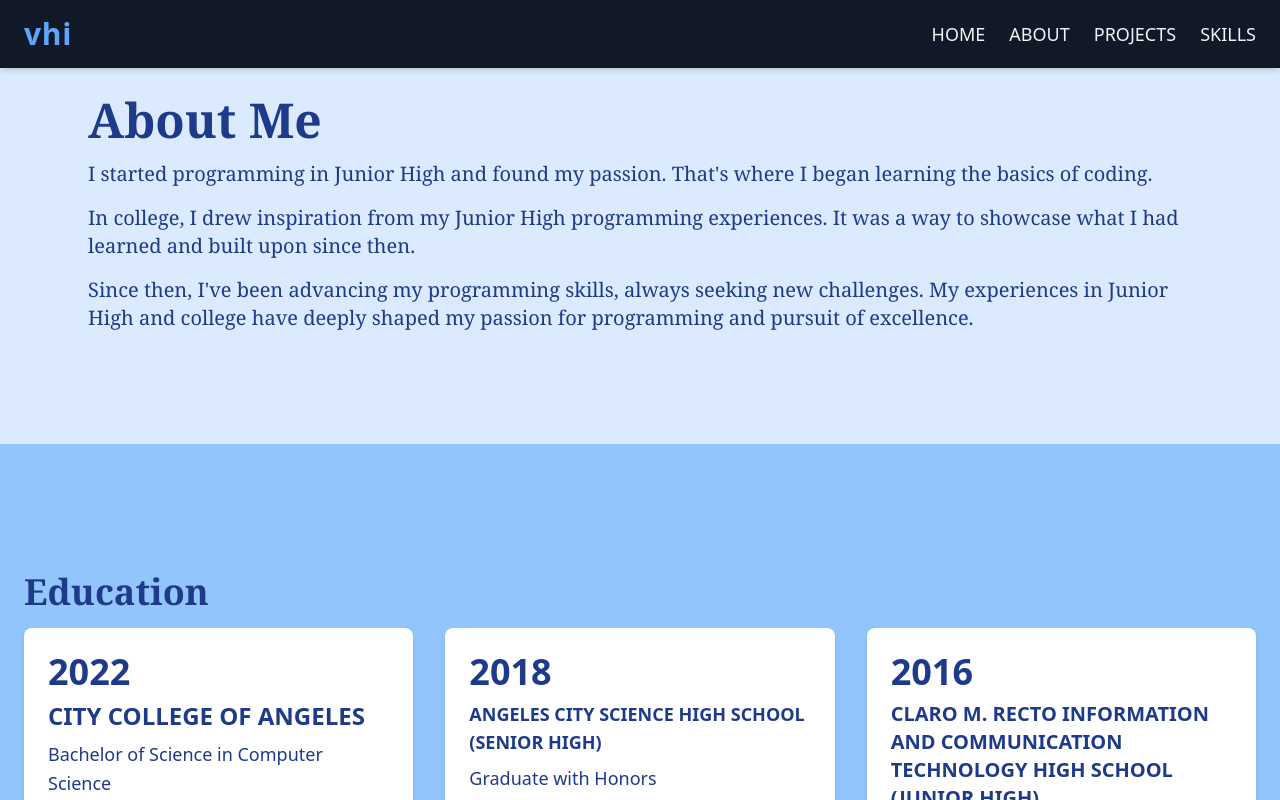
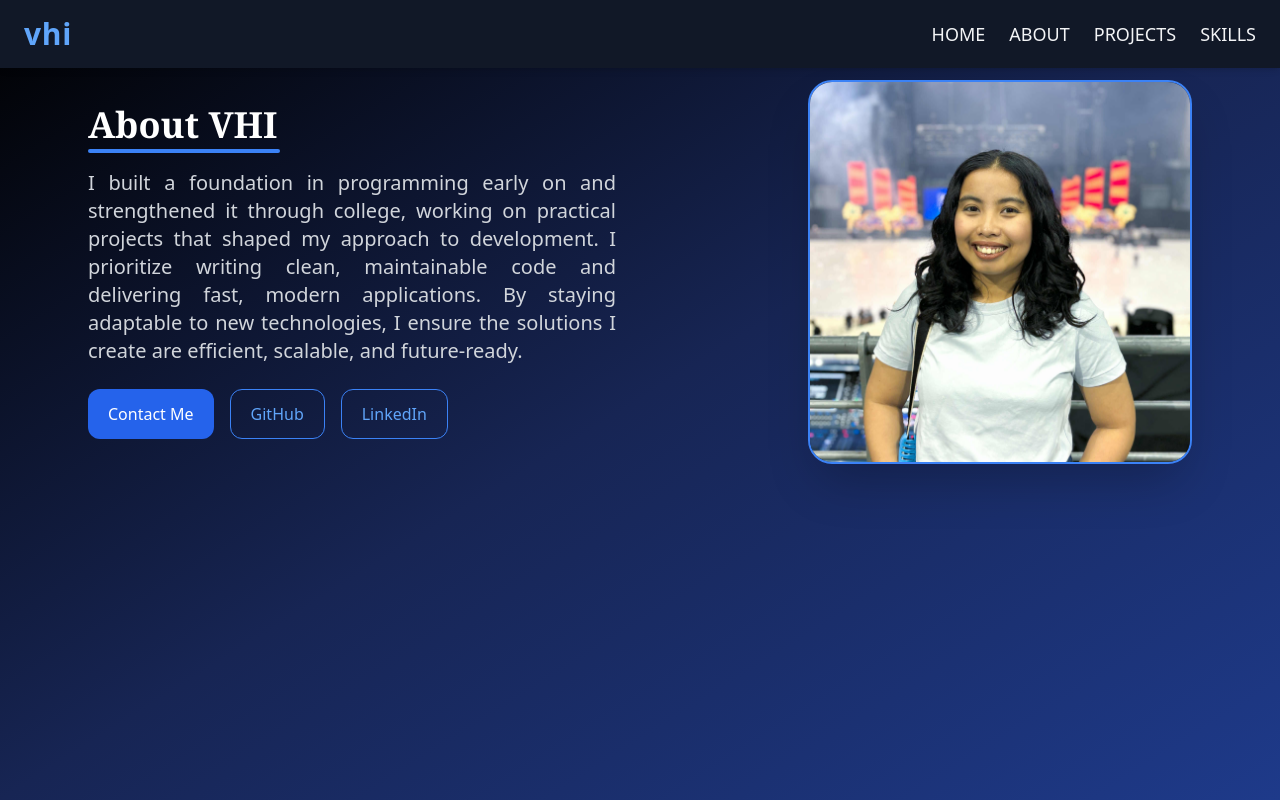
Before and after one commit to byang-roman/vhi-portfolio, a React (Create React App) app: page /about in a window 1280 px wide. Shown: the top 800 px of the page. Built offline with nearby package versions, Linux system fonts and the light colour scheme.

Commit message:
Update About Me Page and add temporary image.

```diff
--- a/src/components/About/index.tsx
+++ b/src/components/About/index.tsx
@@ -1,27 +1,60 @@
 import React from 'react';
 import Header from '../Header';
+import images from '../../theme/images';
 
 const About: React.FC = () => {
     return (
         <div>
             <Header />
-            <section className="bg-blue-100 text-blue-900 py-8 z-10 font-serif">
-                <div className="container mx-auto flex flex-col md:flex-row items-center max-w-6xl px-6 py-8">
-                    <div className="w-full py-8">
-                        <h1 className="text-4xl md:text-5xl font-semibold mb-4">About Me</h1>
+            {/* About Me */}
+            <section className="min-h-screen w-full py-20 bg-gradient-to-br from-black via-blue-950 to-blue-900">
+                <div className="max-w-6xl mx-auto grid grid-cols-1 md:grid-cols-2 gap-12 items-center px-6 text-gray-100">
+                    {/* Text Content */}
+                    <div>
+                        <h2 className="text-4xl font-serif font-semibold mb-6 relative inline-block text-white">
+                            About VHI
+                            <span className="absolute -bottom-2 left-0 w-48 h-1 bg-blue-500 rounded-full"></span>
+                        </h2>
 
-                        <p className="text-lg md:text-xl leading-relaxed mb-4">I started programming in Junior High and found my passion. That's where I began learning the basics of coding.</p>
-                        <p className="text-lg md:text-xl leading-relaxed mb-4">
-                            In college, I drew inspiration from my Junior High programming experiences. It was a way to showcase what I had learned and built upon since then.
+                        <p className="text-lg md:text-xl leading-relaxed mb-4 text-gray-300 text-justify">
+                            I built a foundation in programming early on and strengthened it through college, working on practical projects that shaped my approach to development. I prioritize writing
+                            clean, maintainable code and delivering fast, modern applications. By staying adaptable to new technologies, I ensure the solutions I create are efficient, scalable, and
+                            future-ready.
                         </p>
-                        <p className="text-lg md:text-xl leading-relaxed mb-4">
-                            Since then, I've been advancing my programming skills, always seeking new challenges. My experiences in Junior High and college have deeply shaped my passion for
-                            programming and pursuit of excellence.
-                        </p>
+
+                        {/* Connect Section */}
+                        <div className="flex flex-wrap gap-4 mt-6">
+                            <a href="mailto:youremail@example.com" className="px-5 py-3 rounded-xl bg-blue-600 text-white hover:bg-blue-700 transition flex items-center gap-2">
+                                Contact Me
+                            </a>
+                            <a
+                                href="https://github.com/yourprofile"
+                                target="_blank"
+                                className="px-5 py-3 rounded-xl border border-blue-500 text-blue-400 hover:bg-blue-900 transition flex items-center gap-2"
+                                rel="noreferrer"
+                            >
+                                GitHub
+                            </a>
+                            <a
+                                href="https://linkedin.com/in/yourprofile"
+                                target="_blank"
+                                className="px-5 py-3 rounded-xl border border-blue-500 text-blue-400 hover:bg-blue-900 transition flex items-center gap-2"
+                                rel="noreferrer"
+                            >
+                                LinkedIn
+                            </a>
+                        </div>
+                    </div>
+
+                    {/* Image */}
+                    <div className="flex justify-center md:justify-end">
+                        <img src={images.VhiSolo} alt="Vhianne Nicole Roman" className="w-72 h-72 md:w-96 md:h-96 object-cover rounded-3xl shadow-2xl border-2 border-blue-500" />
                     </div>
                 </div>
             </section>
-            <section className="bg-blue-300 text-blue-900 py-8 z-10">
+
+            {/* Education */}
+            <section className="h-screen bg-blue-300 text-blue-900 py-8 z-10">
                 <div className="container mx-auto flex flex-col md:flex-row items-center max-w-9xl px-6 py-8">
                     <div className="w-full py-8">
                         <h2 className="text-3xl md:text-4xl font-semibold mt-8 mb-4 font-serif">Education</h2>
@@ -49,7 +82,9 @@ const About: React.FC = () => {
                     </div>
                 </div>
             </section>
-            <section className="bg-blue-100 text-blue-900 py-8 z-10 font-serif">
+
+            {/* Work Experience */}
+            <section className="h-screen bg-blue-100 text-blue-900 py-8 z-10 font-serif">
                 <div className="container mx-auto flex flex-col md:flex-row items-center max-w-6xl px-6 py-8">
                     <div className="w-full py-8">
                         <h2 className="text-3xl md:text-4xl font-semibold mb-4">Work Experience</h2>
--- /dev/null
+++ b/src/components/Education/index.tsx
@@ -0,0 +1,28 @@
+<section className="bg-blue-300 text-blue-900 py-8 z-10">
+    <div className="container mx-auto flex flex-col md:flex-row items-center max-w-9xl px-6 py-8">
+        <div className="w-full py-8">
+            <h2 className="text-3xl md:text-4xl font-semibold mt-8 mb-4 font-serif">Education</h2>
+            <div className="grid grid-cols-1 md:grid-cols-3 gap-8">
+                <div className="bg-white p-6 rounded-lg shadow-md">
+                    <h2 className="text-4xl font-semibold mb-2">2022</h2>
+                    <h4 className="text-2xl font-semibold mb-2">CITY COLLEGE OF ANGELES</h4>
+                    <p className="text-lg leading-relaxed">Bachelor of Science in Computer Science</p>
+                    <p className="text-lg leading-relaxed">Magna Cum Laude Graduate</p>
+                </div>
+                <div className="bg-white p-6 rounded-lg shadow-md">
+                    <h2 className="text-4xl font-semibold mb-2">2018</h2>
+                    <h4 className="text-lg font-semibold mb-2">
+                        ANGELES CITY SCIENCE HIGH SCHOOL <br />
+                        (SENIOR HIGH)
+                    </h4>
+                    <p className="text-lg leading-relaxed">Graduate with Honors</p>
+                </div>
+                <div className="bg-white p-6 rounded-lg shadow-md">
+                    <h2 className="text-4xl font-semibold mb-2">2016</h2>
+                    <h4 className="text-xl font-semibold mb-2">CLARO M. RECTO INFORMATION AND COMMUNICATION TECHNOLOGY HIGH SCHOOL (JUNIOR HIGH)</h4>
+                    <p className="text-lg leading-relaxed">High School Diploma</p>
+                </div>
+            </div>
+        </div>
+    </div>
+</section>;
--- /dev/null
+++ b/src/components/Experience/index.tsx
@@ -0,0 +1,31 @@
+<section className="bg-blue-100 text-blue-900 py-8 z-10 font-serif">
+    <div className="container mx-auto flex flex-col md:flex-row items-center max-w-6xl px-6 py-8">
+        <div className="w-full py-8">
+            <h2 className="text-3xl md:text-4xl font-semibold mb-4">Work Experience</h2>
+            <div className="mt-4">
+                <div className="bg-white p-6 rounded-lg shadow-md border mb-4">
+                    <h3 className="text-xl md:text-2xl font-semibold mb-2">Software Engineer</h3>
+                    <p className="text-lg md:text-xl leading-relaxed mb-2">July 2022 - February 2024</p>
+                    <ul className="list-disc pl-4 mt-2">
+                        <li className="text-lg md:text-xl leading-relaxed">Developed and enhanced front-end features to optimize user experience.</li>
+                        <li className="text-lg md:text-xl leading-relaxed">Specialized in creating new features and also played a key role in upgrading existing features.</li>
+                        <li className="text-lg md:text-xl leading-relaxed">Accepted the change of role and transitioned to backend team to further hone my programming skills.</li>
+                        <li className="text-lg md:text-xl leading-relaxed">
+                            Proactively addressed client issues and concerns. Maintaining a high responsiveness rate, and always making sure that features, functionalities, amendments are implemented
+                            on time through effective teamwork and collaboration.
+                        </li>
+                    </ul>
+                </div>
+                <div className="bg-white p-6 rounded-lg shadow-md border">
+                    <h3 className="text-xl md:text-2xl font-semibold mb-2">Software Engineer Intern</h3>
+                    <p className="text-lg md:text-xl leading-relaxed mb-2">March 2022 – June 2022</p>
+                    <ul className="list-disc pl-4 mt-2">
+                        <li className="text-lg md:text-xl leading-relaxed">Acquired hands-on experience of what it is to be a software engineer during the internship period.</li>
+                        <li className="text-lg md:text-xl leading-relaxed">Contributed significantly to the development of front-end features, gaining practical insights into the field.</li>
+                        <li className="text-lg md:text-xl leading-relaxed">Successfully absorbed as a full-time based employee as I have shown dedication, passion and skills as an intern.</li>
+                    </ul>
+                </div>
+            </div>
+        </div>
+    </div>
+</section>;
--- a/src/theme/images.ts
+++ b/src/theme/images.ts
@@ -1,9 +1,11 @@
 import Grade10SchoolWebsite from '../assets/images/grade-10-school-website.png';
 import VhianneRoman from '../assets/images/vhianne-roman.jpg';
+import VhiSolo from '../assets/images/vhi-solo.jpg';
 
 const images = {
     Grade10SchoolWebsite,
-    VhianneRoman
+    VhianneRoman,
+    VhiSolo
 };
 
 export default images;
```
Also changed, not shown: src/assets/images/vhi-solo.jpg (added).
